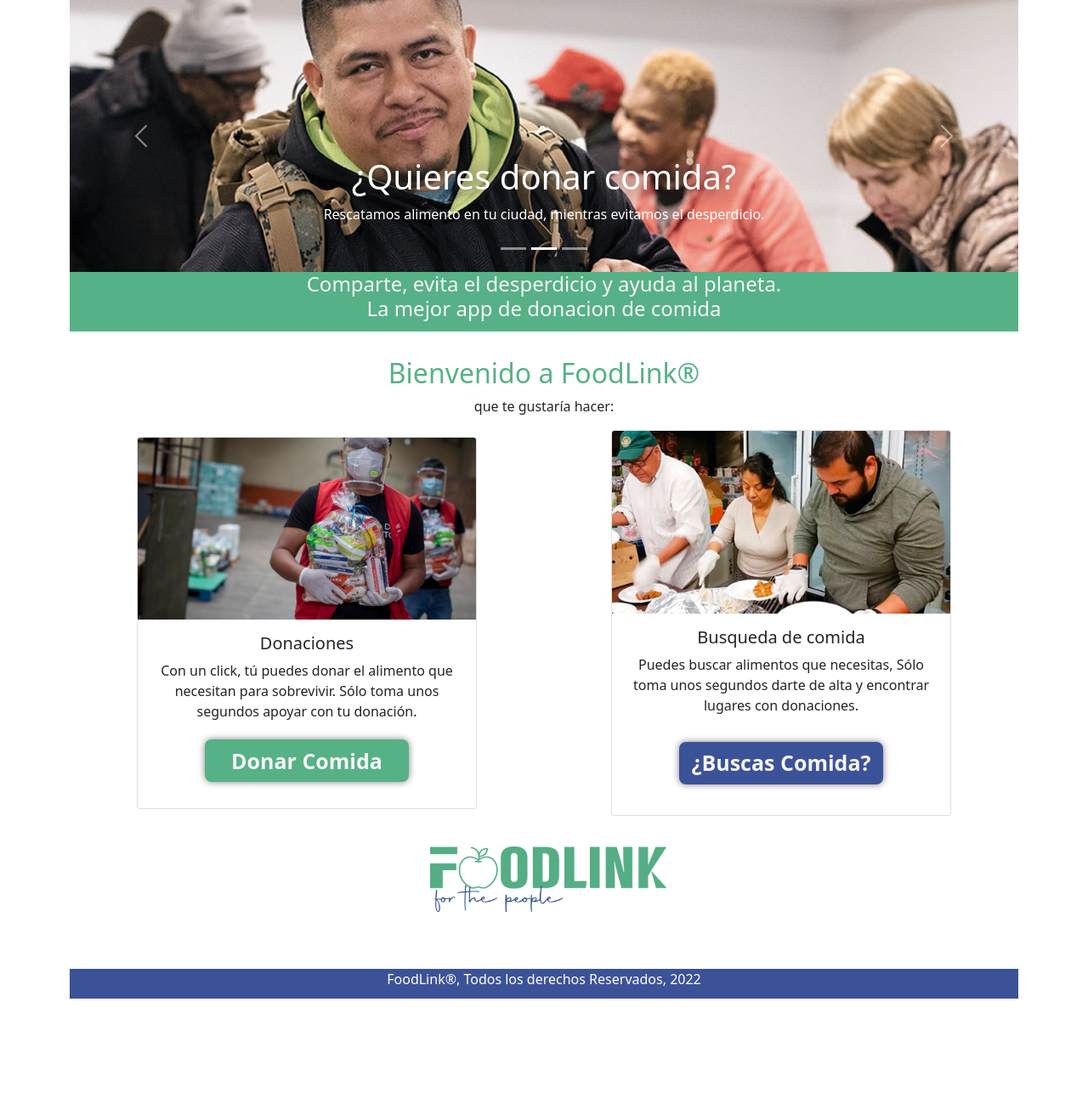
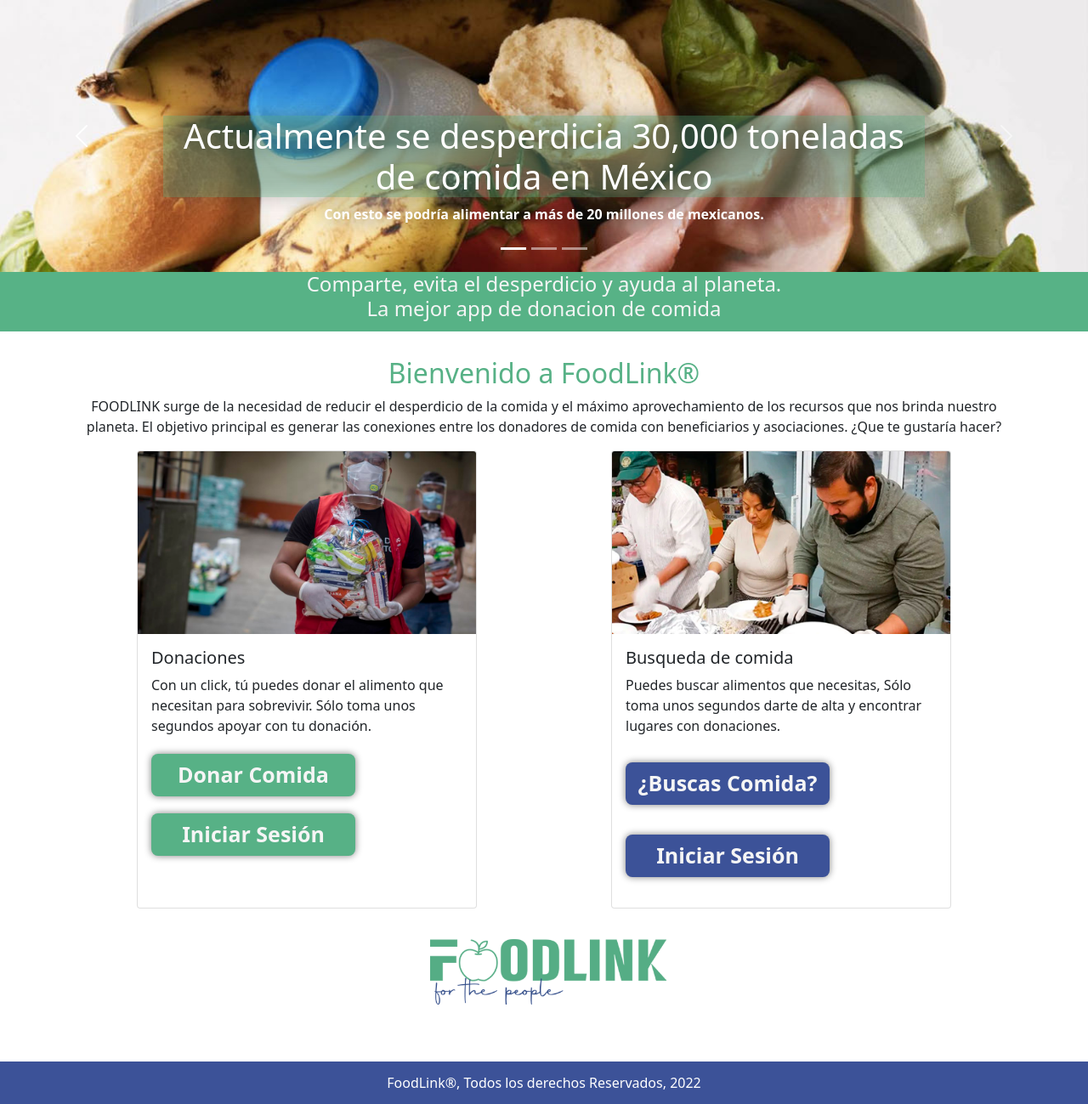
Before and after one commit to Leinad0407/FoodLinkBE, a React (Create React App) app: page / in a window 1280 px wide. Shown: the whole page at 85% size. Before the commit the page ends 1175 px from the top, so only its background shows below. Built offline with nearby package versions, Linux system fonts and the light colour scheme.

Commit message:
carrusel fullscreen

```diff
--- a/src/App.scss
+++ b/src/App.scss
@@ -1,42 +1,45 @@
 @import "~bootstrap/scss/bootstrap";
 
-.App {
-  text-align: center;
-  width: 100%;
-  height: 100%;
+// .App {
+//   text-align: center;
+//   width: 100%;
+//   height: 100%;
+// }
+*{
+  box-sizing: border-box;
 }
 
-.App-logo {
-  height: 40vmin;
-  pointer-events: none;
-}
+// .App-logo {
+//   height: 40vmin;
+//   pointer-events: none;
+// }
 
-@media (prefers-reduced-motion: no-preference) {
-  .App-logo {
-    animation: App-logo-spin infinite 20s linear;
-  }
-}
+// @media (prefers-reduced-motion: no-preference) {
+//   .App-logo {
+//     animation: App-logo-spin infinite 20s linear;
+//   }
+// }
 
-.App-header {
-  background-color: #282c34;
-  min-height: 100vh;
-  display: flex;
-  flex-direction: column;
-  align-items: center;
-  justify-content: center;
-  font-size: calc(10px + 2vmin);
-  color: white;
-}
+// .App-header {
+//   background-color: #282c34;
+//   min-height: 100vh;
+//   display: flex;
+//   flex-direction: column;
+//   align-items: center;
+//   justify-content: center;
+//   font-size: calc(10px + 2vmin);
+//   color: white;
+// }
 
-.App-link {
-  color: #61dafb;
-}
+// .App-link {
+//   color: #61dafb;
+// }
 
-@keyframes App-logo-spin {
-  from {
-    transform: rotate(0deg);
-  }
-  to {
-    transform: rotate(360deg);
-  }
-}
+// @keyframes App-logo-spin {
+//   from {
+//     transform: rotate(0deg);
+//   }
+//   to {
+//     transform: rotate(360deg);
+//   }
+// }
--- /dev/null
+++ b/src/components/header/header.jsx
@@ -0,0 +1,10 @@
+import "./header.scss";
+export default function Header({ ph1, ph2 }) {
+  return (
+    <div className="titleContainer">
+      <h4 className="boldTitle">
+        {ph1} {ph2}
+      </h4>
+    </div>
+  );
+}
--- /dev/null
+++ b/src/components/header/header.scss
@@ -0,0 +1,13 @@
+.titleContainer{
+    display: flex;
+    flex-direction: row;
+    align-items: center;
+    justify-content: center;
+    flex-wrap: wrap;
+
+    height: 5rem;
+    width: 100%;
+    padding: 1rem;
+    text-transform: uppercase;
+
+}
--- a/src/index.scss
+++ b/src/index.scss
@@ -1,4 +1,6 @@
 body {
+  background-color: F2F4F4;
+  padding: 0;
   margin: 0;
   font-family: -apple-system, BlinkMacSystemFont, 'Segoe UI', 'Roboto', 'Oxygen',
     'Ubuntu', 'Cantarell', 'Fira Sans', 'Droid Sans', 'Helvetica Neue',
--- a/src/pages/Donadores/Donadores.scss
+++ b/src/pages/Donadores/Donadores.scss
@@ -1,11 +1,11 @@
 @import "~bootstrap/scss/bootstrap";
 
-body{
-    width: 100%;
-    display: flex;
-    justify-content: center;
-    align-items: center;
-}
+// body{
+//     width: 100%;
+//     display: flex;
+//     justify-content: center;
+//     align-items: center;
+// }
 .postContainer{
     width: 90%;
     border: 1px solid black;
--- a/src/pages/Donadores/index.jsx
+++ b/src/pages/Donadores/index.jsx
@@ -66,7 +66,7 @@
   ));
 
   return (
-    <div className="fatherContainer">
+    <div className="fatherContainer container">
       <div className="titleContainer">
         <span>
           <h1 className="boldTitle">Comida Disponible </h1>
--- a/src/pages/Home/Home.scss
+++ b/src/pages/Home/Home.scss
@@ -1,11 +1,11 @@
-body {
-    background-color: F2F4F4;
-    text-align: center;
-}
+// body {
+//     background-color: F2F4F4;
+//     text-align: center;
+// }
 
 
 .text-container {
-    background-color: #57B186;
+    background-color: rgb(87, 178, 134);
     color: whitesmoke;
     height: 70px;
     text-align: center;
@@ -22,8 +22,14 @@
     background-size: cover;
   }
 
+  .caption-car {
+    font-weight: bolder;
+    filter: drop-shadow(0 0 0.75rem  rgb(50, 50, 50));
+  }
+
 h1{
     filter: drop-shadow(0 0 0.75rem  rgb(50, 50, 50));
+    background: rgba(87, 178, 134, 0.3)
 }
 
 .text-Welcome {
@@ -86,10 +92,17 @@
 
 }
 
+.logo-img:hover {
+    background-color: #3e8e41;
+  color: white;
+
+}
+
 
 .footer {
     background-color: #3C5298;
-    height: 35px;
+    padding: 13px;
+    height: 50px;
     color: white;
     text-align: center;
 
--- a/src/pages/Home/index.jsx
+++ b/src/pages/Home/index.jsx
@@ -3,21 +3,21 @@
 import Button from "react-bootstrap/Button";
 import Card from "react-bootstrap/Card";
 
+import Header from "../../components/header/header";
+
 export default function Home() {
   return (
-
-    <div className="container">
-
-    <Carousel>
+    <div className="">
+      <Carousel>
         <Carousel.Item>
           <img
             className="d-block w-100"
-            src="./images/donacion4.jpg"
+            src="./images/donacion6.jpg"
             alt="First slide"
           />
           <Carousel.Caption>
-            <h1>¿Buscas comida?</h1>
-            <p>Estas en el lugar indicado.</p>
+            <h1>Actualmente se desperdicia 30,000 toneladas de comida en México</h1>
+            <p class="caption-car">Con esto se podría alimentar a más de 20 millones de mexicanos.</p>
           </Carousel.Caption>
         </Carousel.Item>
         <Carousel.Item>
@@ -38,29 +38,30 @@
         <Carousel.Item>
           <img
             className="d-block w-100"
-            src="./images/donacion2.jpg"
+            src="./images/donacion4.jpg"
             alt="Third slide"
           />
 
           <Carousel.Caption>
-            <h1>Frutas, Verduras y Comida en general</h1>
-            <p>1/3 del alimento que se produce en México se desperdicia.</p>
+            <h1>¿Buscas Comida?</h1>
+            <p class="caption-car">1/3 del alimento que se produce en México se desperdicia, nosotros te podemos ayudar.</p>
           </Carousel.Caption>
         </Carousel.Item>
       </Carousel>
- <div className="text-container">
+      <div className="text-container">
         <h4>
           Comparte, evita el desperdicio y ayuda al planeta.
           <br /> La mejor app de donacion de comida
         </h4>
       </div>
+      <div className= "container">
+        <div class="text-Welcome">
+          <h2 id="welcome-text">Bienvenido a FoodLink®</h2>
+          <p >FOODLINK surge de la necesidad de reducir el desperdicio de la comida y el máximo aprovechamiento de los recursos que nos brinda nuestro planeta. El objetivo principal es
+            generar las conexiones entre los donadores de comida con beneficiarios y asociaciones. ¿Que te gustaría hacer?</p>
+        </div>
 
-      <div class="text-Welcome">
-        <h2 id="welcome-text">Bienvenido a FoodLink®</h2>
-        <p>que te gustaría hacer:</p>
-      </div>
-
-      <div className="card-container d-flex justify-content-around align-items-center h-100">
+      <div className="d-flex justify-content-around">
         <Card style={{ width: "25rem" }}>
           <Card.Img variant="top" src="/images/card1.jpg" />
           <Card.Body>
@@ -71,6 +72,9 @@
             </Card.Text>
             <Button className="btn-donador" variant="primary">
               Donar Comida
+            </Button>
+            <Button className="btn-donador" variant="primary">
+              Iniciar Sesión
             </Button>
           </Card.Body>
         </Card>
@@ -86,13 +90,21 @@
             <Button className="btn-buscador" variant="primary">
               ¿Buscas Comida?
             </Button>
+            <Button className="btn-buscador" variant="primary">
+              Iniciar Sesión
+            </Button>
           </Card.Body>
         </Card>
       </div>
 
       <div class="logo-container">
-        <img id="logo" src="./images/logo.png" width={300} height={83} />
+      <a class="logo-img" href="http://localhost:3000/">
+        <img src="./images/logo.png" alt="HTML tutorial"
+       width={300} height={83} />
+          </a>
       </div>
+      </div>
+
 
       <div class="footer">
         <p>FoodLink®, Todos los derechos Reservados, 2022</p>
```
Also changed, not shown: public/images/donacion6.jpg (added).
